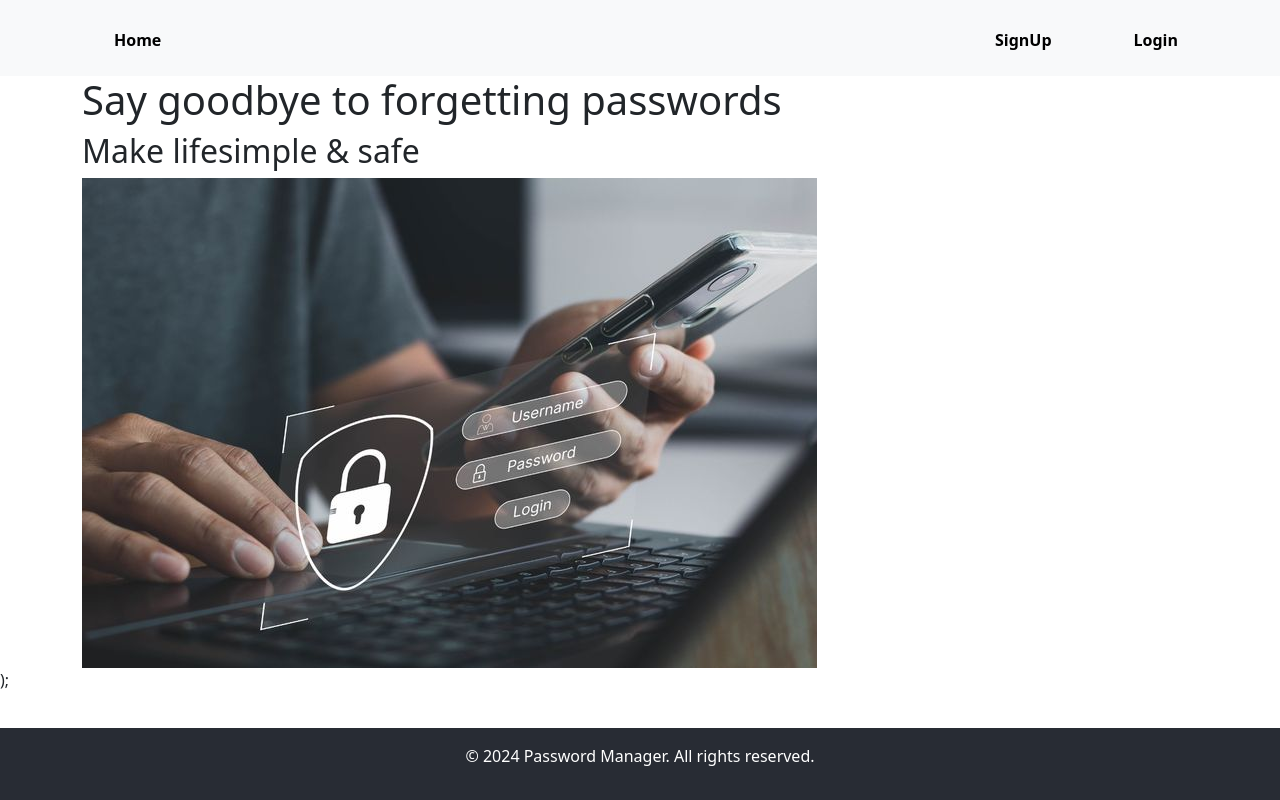
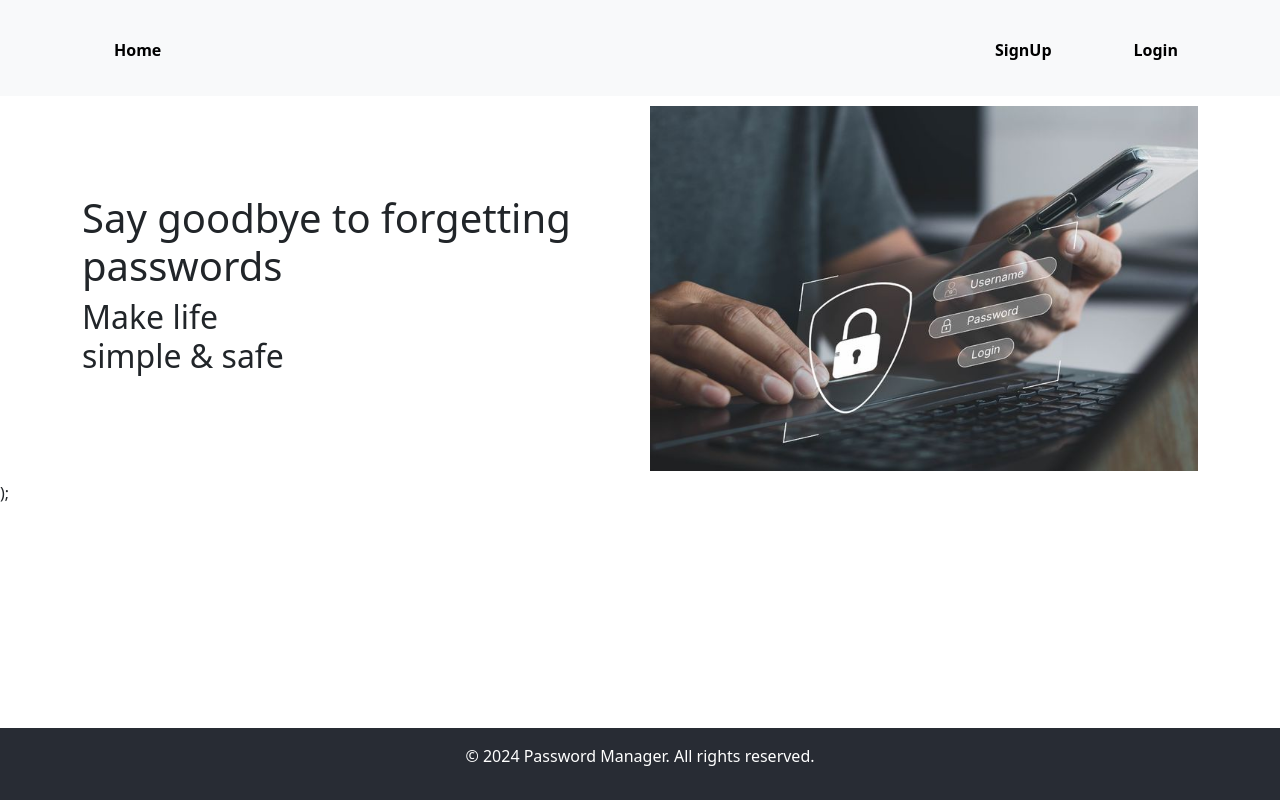
Before and after one commit to Bree-codes/PasswordManager, a React (Create React App) app in the folder passwordmanager/: page / in a window 1280 px wide. Built offline with nearby package versions, Linux system fonts and the light colour scheme; no server answers.

Commit message:
Home page

```diff
--- a/passwordmanager/src/Pages/AppPages/Home.jsx
+++ b/passwordmanager/src/Pages/AppPages/Home.jsx
@@ -1,5 +1,6 @@
 import {Outlet} from "react-router-dom";
 import secure from "../pics/secure.jpeg"
+import "../styling/Home.css"
 export const Home =()=>{
     return(
         <>
--- a/passwordmanager/src/Pages/styling/Home.css
+++ b/passwordmanager/src/Pages/styling/Home.css
@@ -1,10 +1,10 @@
-/* HomePage.css */
+
 
 .container {
     display: flex;
     align-items: center;
     justify-content: space-between;
-    padding: 20px;
+    padding: 10px;
 }
 
 .content {
@@ -13,13 +13,13 @@
 }
 
 h1 {
-    font-size: 36px;
+    font-size: 25px;
     color: #333;
-    margin-bottom: 20px;
+    margin-bottom: 24px;
 }
 
 h2 {
-    font-size: 24px;
+    font-size: 20px;
     color: #555;
 }
 
```
